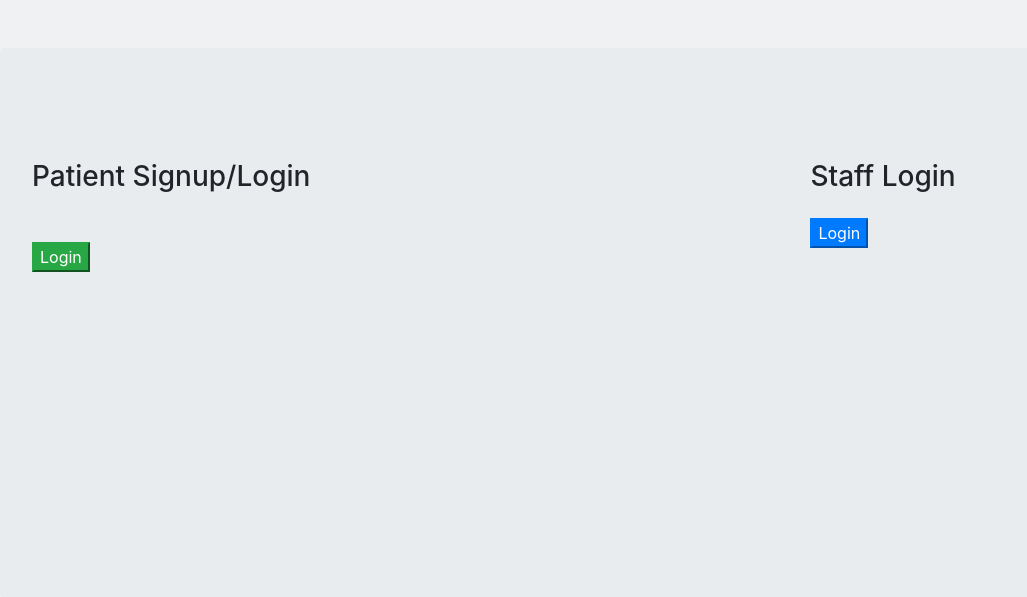
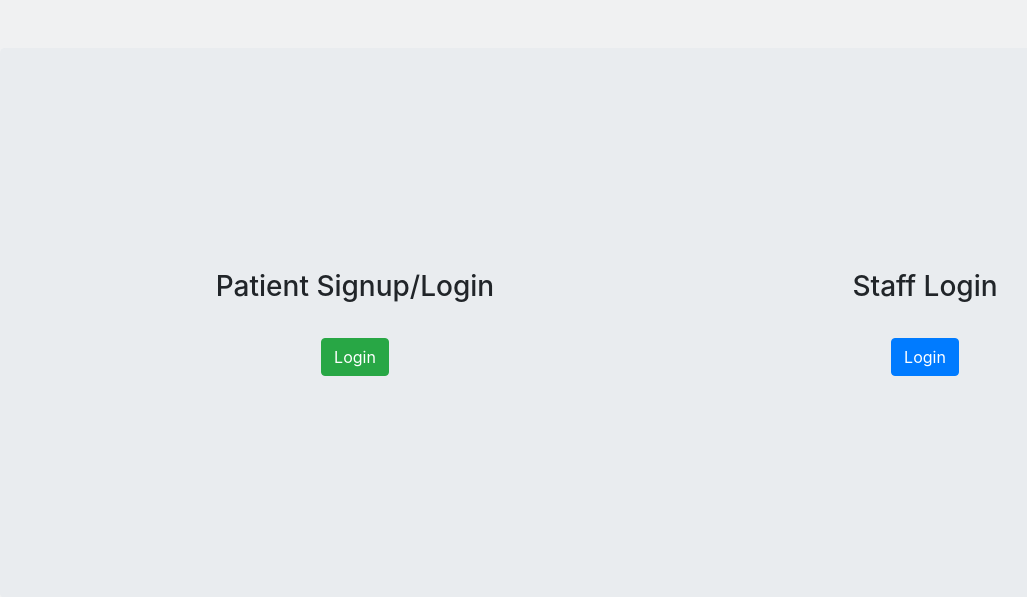
Before and after one commit to AarushTewari/SUTT-Task, a Django app: page / in a window 1280 px wide. Shown: the part 57-654 px from the top of the page, without its empty margins (0-1027 px from the left). Run offline with Django 4.2, Linux system fonts and the light colour scheme; some libraries are stand-ins or nearby versions.

Commit message:
Update index.html

```diff
--- a/Templates/index.html
+++ b/Templates/index.html
@@ -3,12 +3,15 @@
 {% block body %}
 
 <head>
+  <link rel="stylesheet" href="https://maxcdn.bootstrapcdn.com/bootstrap/4.5.2/css/bootstrap.min.css">
   <style media="screen">
     .jumbotron {
-      width : 100;
-      height : 550px;
+      width: 100%;
+      height: 550px;
       background-size: cover;
       background-repeat: no-repeat;
+      display: flex;
+      align-items: center;
     }
 
     .jumbotron h5,
@@ -16,37 +19,30 @@
       text-align: center;
     }
 
-
-    .alert {
-      margin: 0px;
-    }
-
-    .glow {
-      font-size: 50px;
-      color: black;
-      margin-right : 5px;
-      text-align: center;
-      -webkit-animation: glow 1s ease-in-out infinite alternate;
-      -moz-animation: glow 1s ease-in-out infinite alternate;
-      animation: glow 1s ease-in-out infinite alternate;
+    .btn-login {
+      margin-top: 10px;
     }
   </style>
 </head>
 <br>
 <br>
 
-<div class="jumbotron" style="margin-bottom: 0px;margin-top: 0px;">
-  <br><br>
-  <div style="display: flex; column-count: 2; column-gap: 500px;">
-    <div>
-        <h3 class="mb-4">Patient Signup/Login</h3><br>
-        <a href="/login"><button class="btn-success">Login</button></a>
-    </div>
-    <div>
+<div class="jumbotron">
+  <div class="container">
+    <div class="row">
+      <div class="col-md-6 d-flex flex-column align-items-center">
+        <h3 class="mb-4">Patient Signup/Login</h3>
+        <a href="/login" class="btn btn-success btn-login">Login</a>
+      </div>
+      <div class="col-md-6 d-flex flex-column align-items-center">
         <h3 class="mb-4">Staff Login</h3>
-        <a href="/staff_login"><button class="btn-primary">Login</button></a>
+        <a href="/staff_login" class="btn btn-primary btn-login">Login</a>
+      </div>
     </div>
   </div>
-  <br><br><br><br>
 </div>
-{% endblock%}
+
+<script src="https://ajax.googleapis.com/ajax/libs/jquery/3.5.1/jquery.min.js"></script>
+<script src="https://cdnjs.cloudflare.com/ajax/libs/popper.js/1.16.0/umd/popper.min.js"></script>
+<script src="https://maxcdn.bootstrapcdn.com/bootstrap/4.5.2/js/bootstrap.min.js"></script>
+{% endblock %}
```
